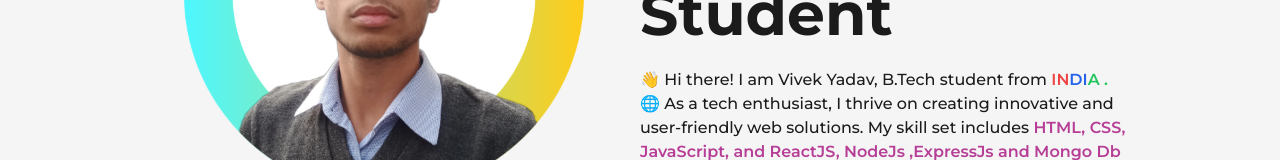
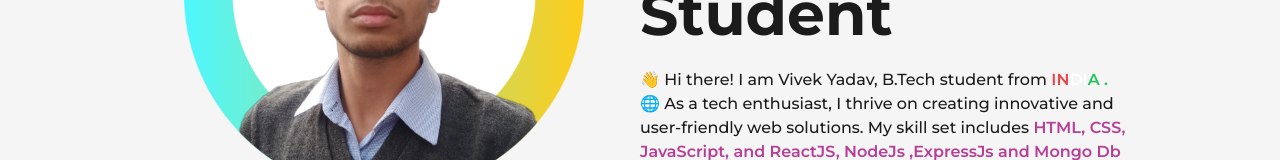
Before and after one commit to VivekYadav193/Portfolio, a Next.js app: page / in a window 1280 px wide. Shown: the part 438-598 px from the top of the page. Built offline with nearby package versions, Linux system fonts and the light colour scheme.

Commit message:
commit 6

```diff
--- a/src/pages/index.js
+++ b/src/pages/index.js
@@ -36,7 +36,7 @@ export default function Home() {
               <p className="my-4 text-base font-medium md:text-sm sm:text-xs">
                 👋 Hi there! I am Vivek Yadav, B.Tech student from
                 <span className="font-semibold text-red-500 "> IN</span>
-                <span className="font-semibold dark: to-white   text-blue-600  ">DI</span>
+                <span className="font-semibold   dark: text-white   ">DI</span>
                 <span className="font-semibold text-green-500  ">A . </span>
                 <br />
                 🌐 As a tech enthusiast, I thrive on creating innovative and
@@ -46,8 +46,8 @@ export default function Home() {
                   HTML, CSS, JavaScript, and ReactJS, NodeJs ,ExpressJs and
                   Mongo Db{" "}
                 </span>
-                which I employ to craft engaging and dynamic user interfaces.
-                I am constantly exploring new trends and best practices in the
+                which I employ to craft engaging and dynamic user interfaces. I
+                am constantly exploring new trends and best practices in the
                 ever-evolving world of web development.
               </p>
               <div className="flex items-center self-start mt-2 lg:self-center">
```
